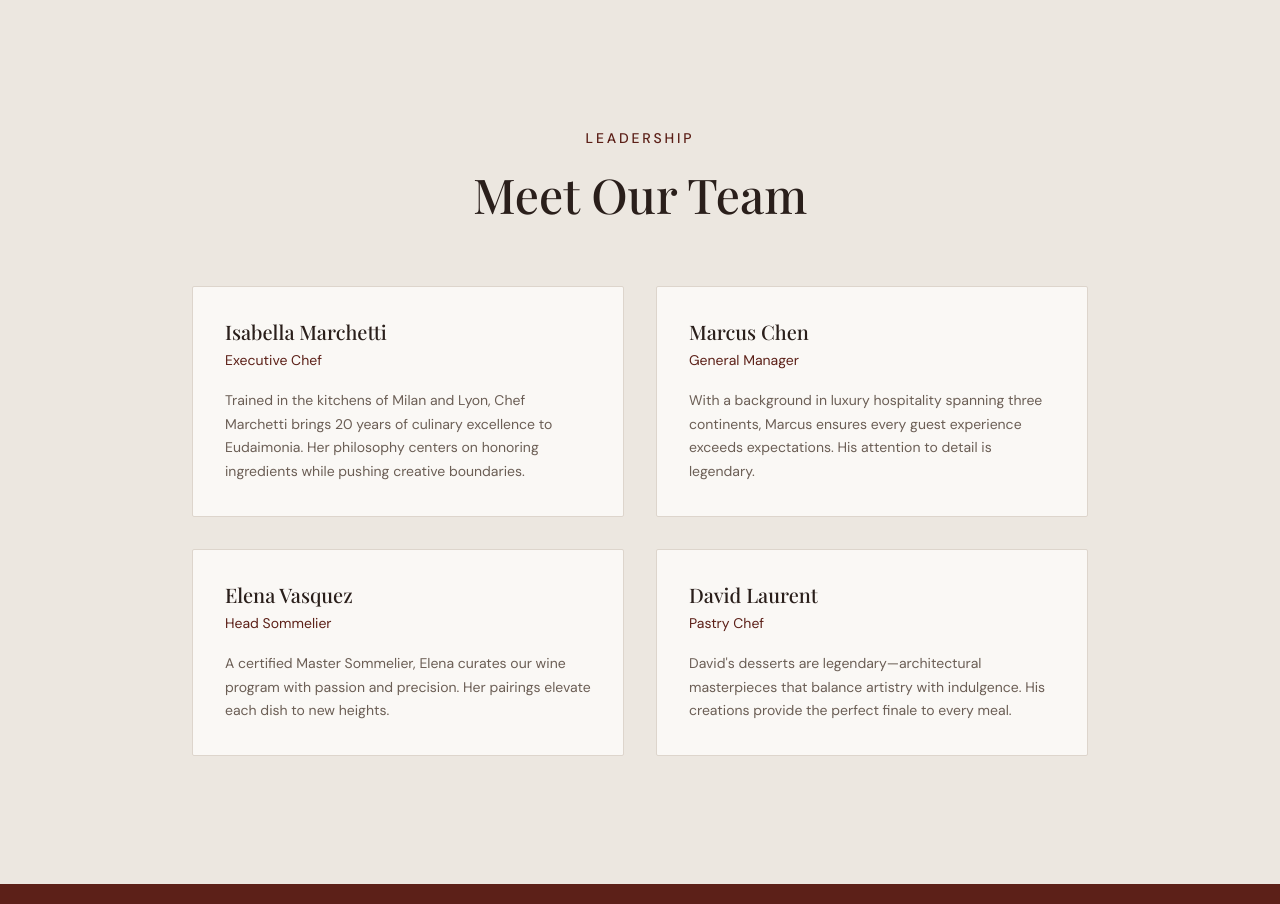
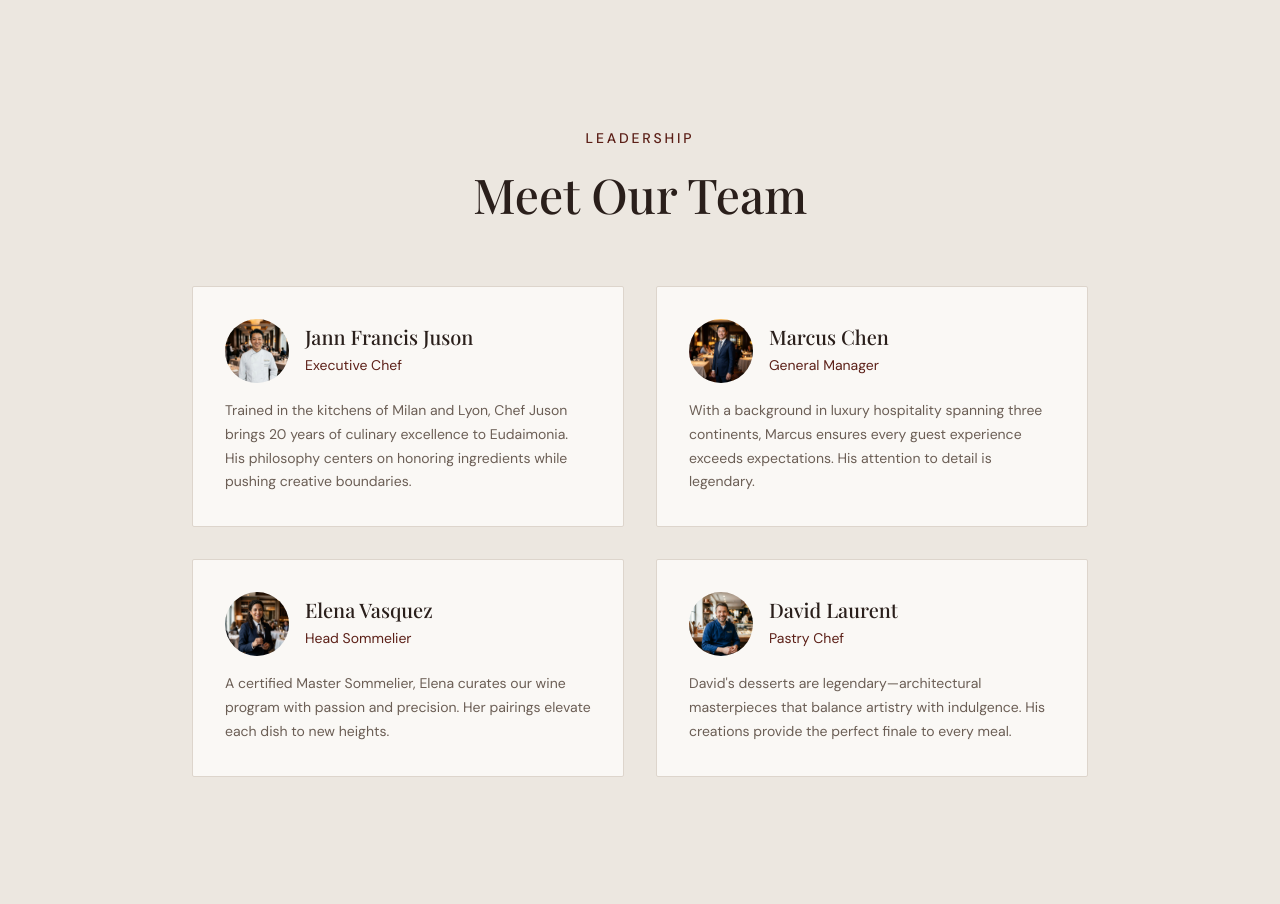
Before and after one commit to r-a-lulu/Restaurant_Online_Appointment_Booking_System, a PHP site: page /pages/about.php in a window 1280 px wide. Shown: the part 2098-3002 px from the top of the page. Run offline with PHP 8.4, Linux system fonts and the light colour scheme; some web fonts are replaced.

Commit message:
feat: rounded image corners, seating card photos, team photos, nav centering

```diff
--- a/css/about.css
+++ b/css/about.css
@@ -155,17 +155,31 @@
   border-radius: var(--radius-sm);
 }
 
-.team-card h3 {
+.team-member-header {
+  display: flex;
+  align-items: center;
+  gap: var(--space-4);
+  margin-bottom: var(--space-4);
+}
+
+.team-photo {
+  width: 4rem;
+  height: 4rem;
+  border-radius: 50%;
+  object-fit: cover;
+}
+
+.team-info h3 {
   font-family: var(--font-serif);
   font-size: var(--text-xl);
   color: var(--clr-fg);
   margin-bottom: var(--space-1);
 }
 
-.team-card .team-role {
+.team-info .team-role {
   font-size: var(--text-sm);
   color: var(--clr-primary);
-  margin-bottom: var(--space-4);
+  display: block;
 }
 
 .team-card p {
--- a/css/nav.css
+++ b/css/nav.css
@@ -29,6 +29,7 @@
   width: 100%;
   max-width: var(--container-max);
   margin-inline: auto;
+  position: relative;
 }
 
 /* Logo */
@@ -52,7 +53,12 @@
 }
 
 @media (min-width: 768px) {
-  .nav-links { display: flex; }
+  .nav-links {
+    display: flex;
+    position: absolute;
+    left: 50%;
+    transform: translateX(-50%);
+  }
 }
 
 .nav-link {
--- a/pages/about.php
+++ b/pages/about.php
@@ -87,23 +87,43 @@ include '../includes/nav.php';
     </div>
     <div class="team-grid">
       <div class="team-card">
-        <h3>Isabella Marchetti</h3>
+        <div class="team-member-header">
+          <img src="<?= $basePath ?>assets/images/team_jann.png" alt="Jann Francis Juson" class="team-photo">
+          <div class="team-info">
+            <h3>Jann Francis Juson</h3>
             <p class="team-role">Executive Chef</p>
-        <p>Trained in the kitchens of Milan and Lyon, Chef Marchetti brings 20 years of culinary excellence to Eudaimonia. Her philosophy centers on honoring ingredients while pushing creative boundaries.</p>
+          </div>
+        </div>
+        <p>Trained in the kitchens of Milan and Lyon, Chef Juson brings 20 years of culinary excellence to Eudaimonia. His philosophy centers on honoring ingredients while pushing creative boundaries.</p>
       </div>
       <div class="team-card">
+        <div class="team-member-header">
+          <img src="<?= $basePath ?>assets/images/team_marcus.png" alt="Marcus Chen" class="team-photo">
+          <div class="team-info">
             <h3>Marcus Chen</h3>
             <p class="team-role">General Manager</p>
+          </div>
+        </div>
         <p>With a background in luxury hospitality spanning three continents, Marcus ensures every guest experience exceeds expectations. His attention to detail is legendary.</p>
       </div>
       <div class="team-card">
+        <div class="team-member-header">
+          <img src="<?= $basePath ?>assets/images/team_elena.png" alt="Elena Vasquez" class="team-photo">
+          <div class="team-info">
             <h3>Elena Vasquez</h3>
             <p class="team-role">Head Sommelier</p>
+          </div>
+        </div>
         <p>A certified Master Sommelier, Elena curates our wine program with passion and precision. Her pairings elevate each dish to new heights.</p>
       </div>
       <div class="team-card">
+        <div class="team-member-header">
+          <img src="<?= $basePath ?>assets/images/team_david.png" alt="David Laurent" class="team-photo">
+          <div class="team-info">
             <h3>David Laurent</h3>
             <p class="team-role">Pastry Chef</p>
+          </div>
+        </div>
         <p>David's desserts are legendary—architectural masterpieces that balance artistry with indulgence. His creations provide the perfect finale to every meal.</p>
       </div>
     </div>
```
Also changed, not shown: css/dining-zones.css (+30 -2 lines), pages/dining-zones/bar.php (+12 -0 lines), pages/dining-zones/dining-room.php (+18 -0 lines), pages/dining-zones/patio.php (+15 -0 lines), assets/images/team_david.png (added), assets/images/team_elena.png (added), assets/images/team_jann.png (added), assets/images/team_marcus.png (added). Lines whose indentation alone changed are shown as unchanged.
